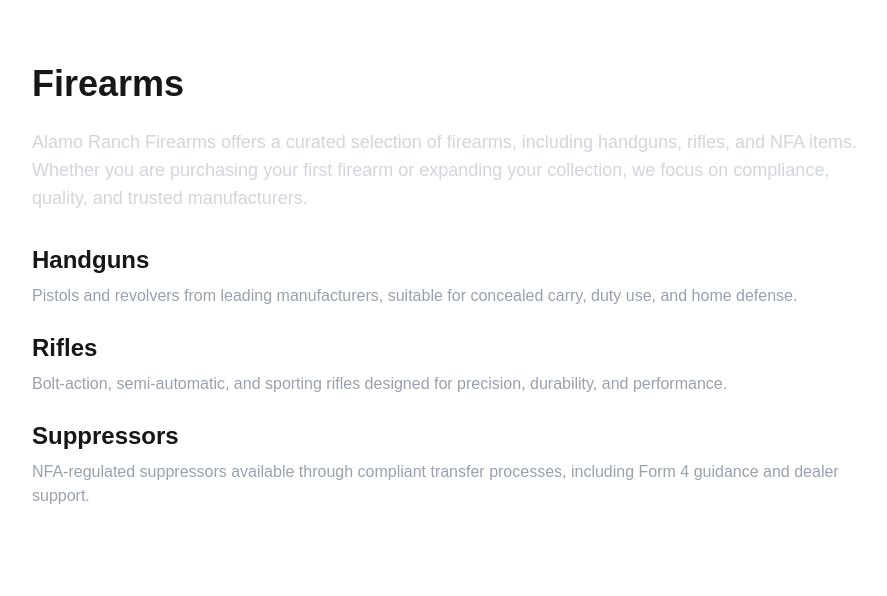
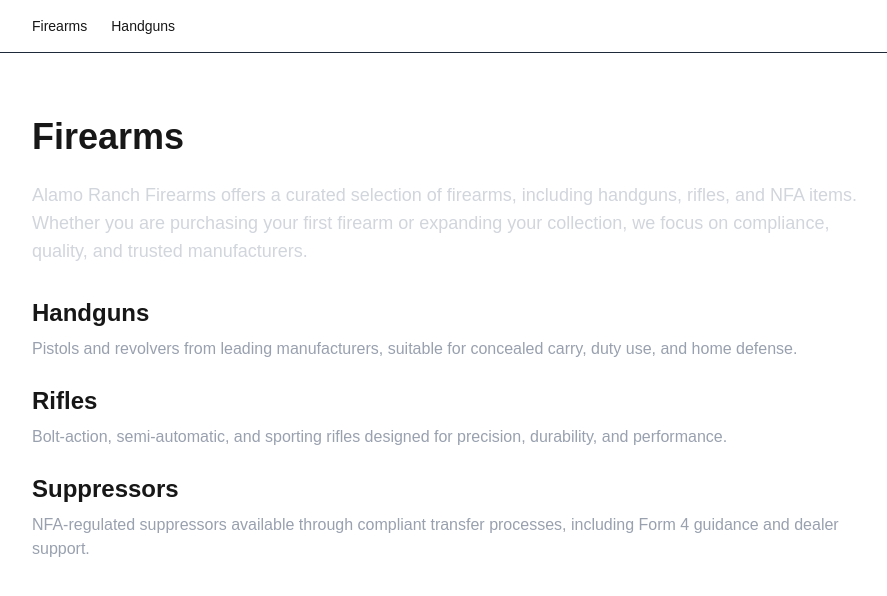
Before and after one commit to alamoranchfirearms-stack/arf-frontend, a Next.js app: page /firearms in a window 1280 px wide. Shown: the top 596 px of the page, without its empty margins (184-1071 px from the left). Built offline with nearby package versions, Linux system fonts and the light colour scheme.

Commit message:
Add global navigation

```diff
--- /dev/null
+++ b/app/components/Nav.tsx
@@ -0,0 +1,17 @@
+import Link from "next/link";
+
+export default function Nav() {
+  return (
+    <nav className="border-b border-gray-800">
+      <div className="mx-auto max-w-4xl px-6 py-4 flex gap-6 text-sm">
+        <Link href="/firearms" className="hover:underline">
+          Firearms
+        </Link>
+
+        <Link href="/firearms/handguns" className="hover:underline">
+          Handguns
+        </Link>
+      </div>
+    </nav>
+  );
+}
--- a/app/layout.tsx
+++ b/app/layout.tsx
@@ -2,6 +2,7 @@
 import { Geist, Geist_Mono } from "next/font/google";
 import "./globals.css";
 import { Analytics } from "@vercel/analytics/react";
+import Nav from "./components/Nav";
 
 const geistSans = Geist({
   variable: "--font-geist-sans",
@@ -26,6 +27,7 @@
   return (
     <html lang="en">
       <body>
+        <Nav />
         {children}
         <Analytics />
       </body>
```
